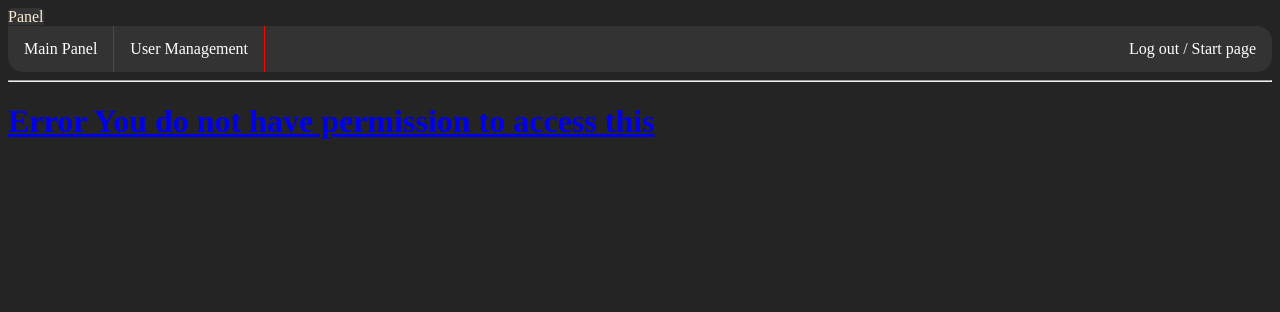
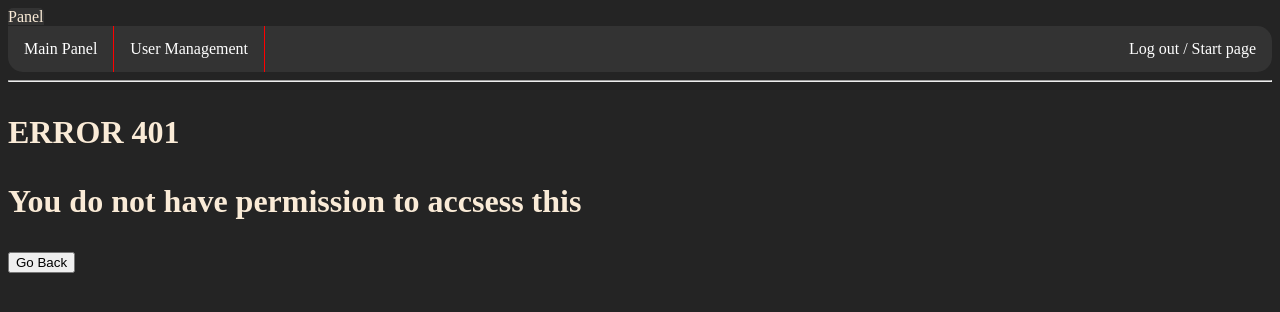
Before and after one commit to RSL2003/chandelier-web-page-server, a Flask app: page /userAdmin in a window 1280 px wide. Shown: the top 312 px of the page. Run offline with Flask 2, Linux system fonts and the light colour scheme; the visitor is signed in with stand-in values (Sample User, id 1); some libraries are stand-ins or nearby versions.

Commit message:
adding custom errors

```diff
--- a/app.py
+++ b/app.py
@@ -1,5 +1,7 @@
 from forms import *
-from flask import Flask, render_template, session
+from flask import abort
+from werkzeug.exceptions import Unauthorized
+from flask import Flask, render_template, session, Response
 from flask import render_template, flash, redirect, url_for
 # from flask_sqlalchemy import SQLAlchemy  # prob wont use in final version
 # from flask_migrate import Migrate  # most likely wont use in final version
@@ -19,7 +21,7 @@ def index():
     page = {'pagename': 'Start Page'}
     return render_template('/html/index.html', title='home', page=page)
 
-
+# pannel for acsessing the main function of the lights
 @app.route('/panel')
 def panel():
     """
@@ -35,7 +37,7 @@ def panel():
         isAdmin = False
     return render_template('/html/panel.html', isAdmin=isAdmin)
 
-
+# being able to add people to login to the web panel
 @app.route('/userAdmin', methods=['GET', 'POST'])
 def userAdmin():
     """
@@ -65,7 +67,12 @@ def userAdmin():
 
         return render_template('/html/userAdmin.html', users=list_of_users, form=UserForm)
     else:
-        return render_template('/html/error.html')
+        abort(401)
+
+# Custom error codes
+@app.errorhandler(401)
+def custom_401(error):
+    return render_template('/html/error401.html')
 
 
 @app.route('/login', methods=['GET', 'POST'])
@@ -102,5 +109,16 @@ def login():
     return render_template('/html/login.html', title='Login', page=page, form=form)
 
 
+@app.route('/button')
+def button():
+    print('hello world')
+    return redirect(url_for('test'))
+
+
+@app.route('/test')  # temp testing site to ensure redirects and stuff like that
+def test():
+    return render_template('/html/test.html')
+
+
 if __name__ == '__main__':
     app.run(debug=True)
--- a/templates/html/error.html
+++ b/templates/html/error401.html
@@ -9,7 +9,15 @@
     <title>Panel</title>
 </head>
 <body>
-    <h1><a href="{{ url_for('panel') }}">Error You do not have permission to access this</a></h1>
+	<h1><p>ERROR 401</p></h1>
+	<h1><p>You do not have permission to accsess this</p></h1>
+<button onclick="goBack()">Go Back</button>
+
+<script>
+function goBack() {
+  window.history.back();
+}
+</script>
 </body>
 </html>
 {% endblock %}<!--page content ends no more can be added past here-->
--- a/templates/html/panel.html
+++ b/templates/html/panel.html
@@ -13,6 +13,7 @@
     {% if isAdmin == true %}
     <h1><a href="{{ url_for('userAdmin') }}">User Control </a></h1>
     {% endif %}
+	<h1><a href="{{ url_for('button') }}">Button</a></h1>
 
 </body>
 </html>
```
Also changed, not shown: templates/html/test.html (added, +9 -0 lines).
